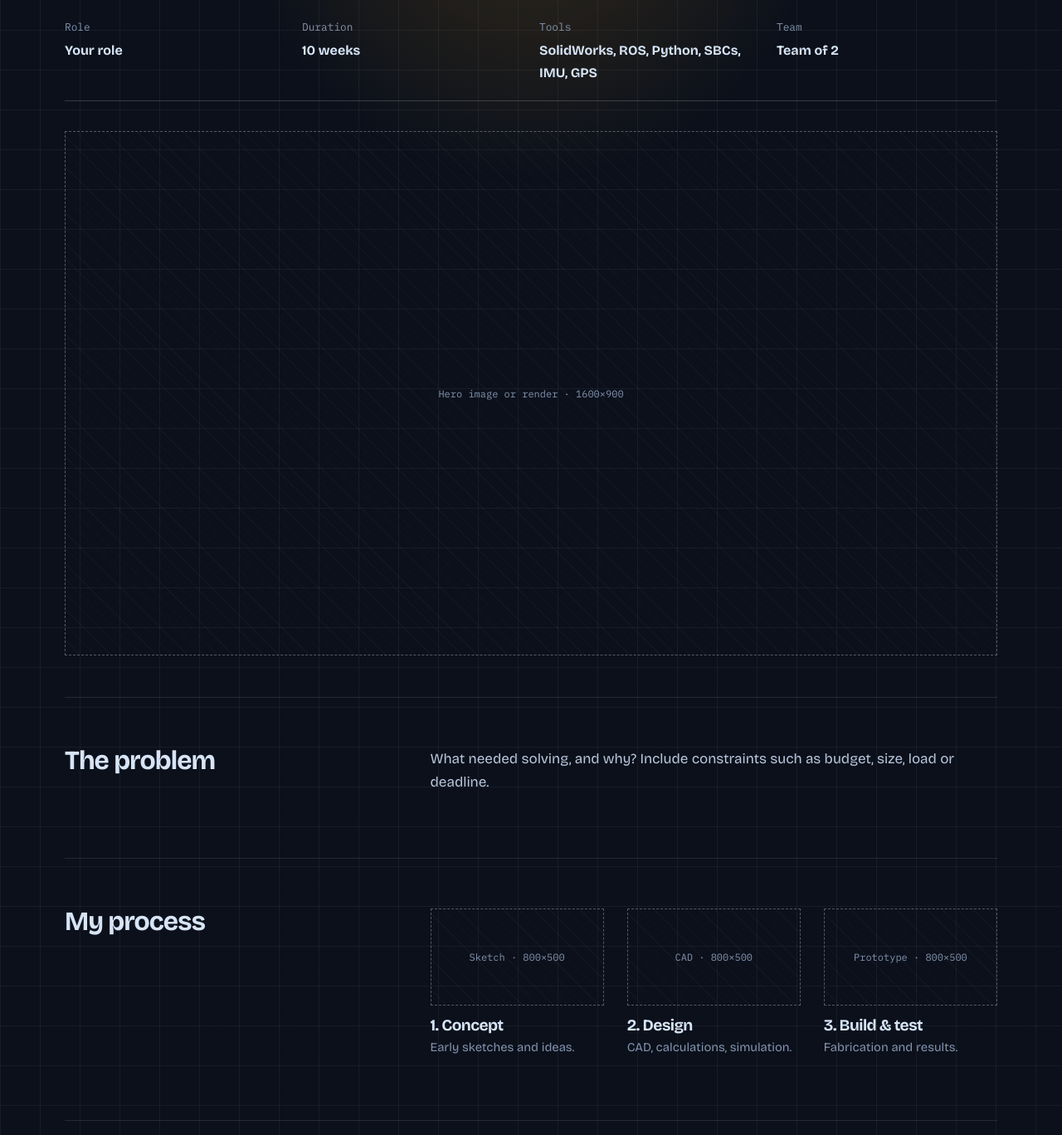
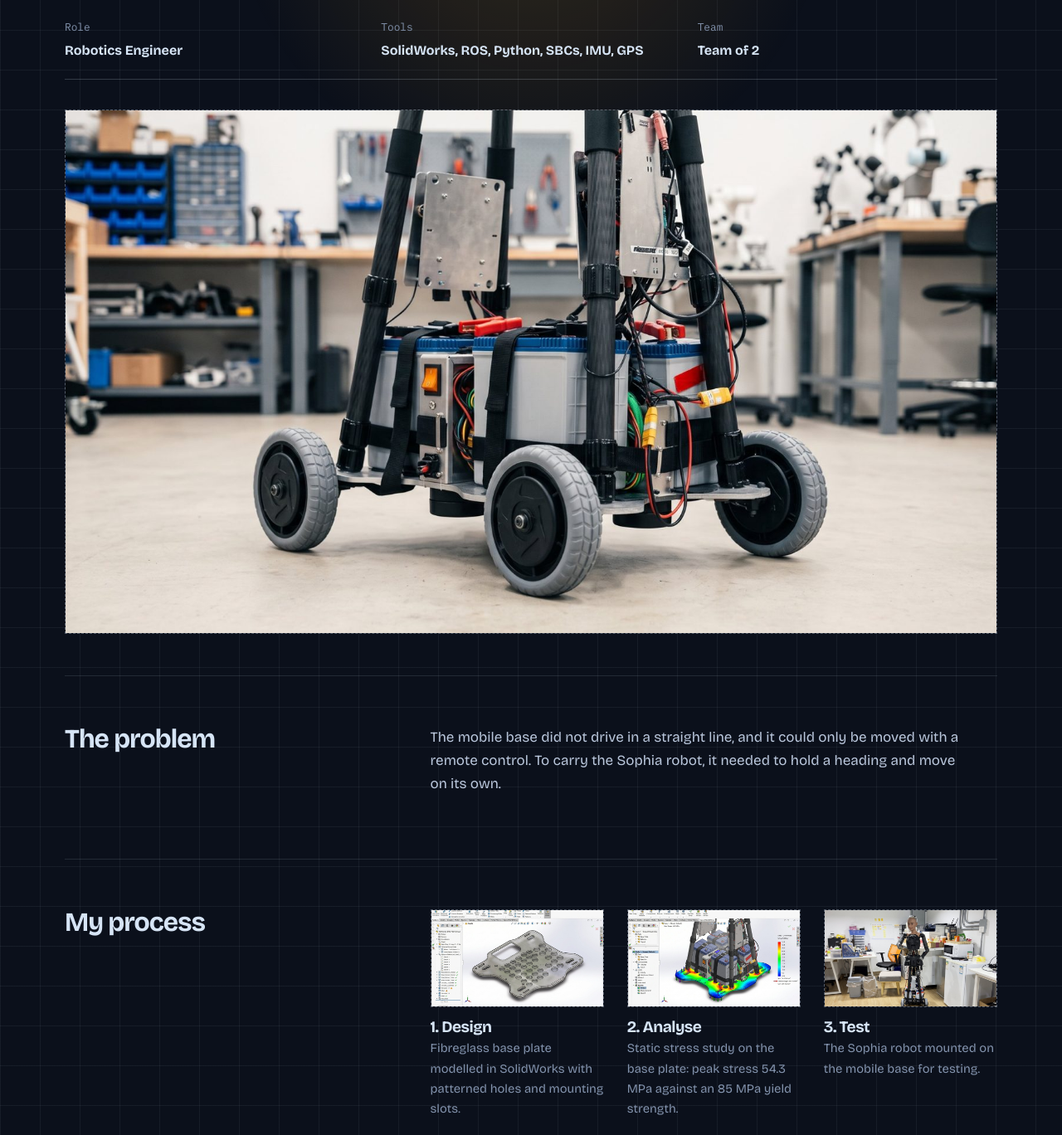
Before and after one commit to veershah0104/Engineering-Portfolio, a plain HTML site: page project-1.html in a window 1280 px wide. Shown: the part 540-1908 px from the top of the page at 83% size. Drawn offline with nearby package versions, Linux system fonts and the light colour scheme.

Commit message:
Add files via upload

```diff
--- a/css/style.css
+++ b/css/style.css
@@ -77,3 +77,5 @@ footer{padding:36px 28px;text-align:center;border-top:1px solid rgba(214,228,245
 :focus-visible{outline:2px solid var(--acc);outline-offset:4px}
 @media(max-width:820px){.about,.blk,.cards,.skills,.steps,.gal{grid-template-columns:1fr}.meta{grid-template-columns:1fr 1fr}.likes{grid-template-columns:1fr}.nav ul{display:none}#cur{display:none}}
 @media(prefers-reduced-motion:reduce){*{animation:none!important;transition:none!important}.rv,.hero h1 span{opacity:1;transform:none}}
+.ph.fit{aspect-ratio:auto;display:block}.ph.fit img{position:static;height:auto;display:block}
+.blk ul{padding-left:20px;color:#b9c6db;max-width:640px}.blk li{margin-bottom:10px}
--- a/project-1.html
+++ b/project-1.html
@@ -3,17 +3,16 @@
 <main>
 <section class="p-hero"><div class="wrap"><p class="mono">Project 1 of 4</p>
 <h1>Sophia Robot Autonomous Mobile Base</h1><p style="max-width:620px;color:#b9c6db;font-size:1.2rem">An autonomous mobile base for the Sophia robot, built as a team of two.</p>
-<div class="meta"><div><span class="mono">Role</span><b>Your role</b></div><div><span class="mono">Duration</span><b>10 weeks</b></div><div><span class="mono">Tools</span><b>SolidWorks, ROS, Python, SBCs, IMU, GPS</b></div><div><span class="mono">Team</span><b>Team of 2</b></div></div>
-<figure class="ph rv" data-label="Hero image or render · 1600×900"><!-- <img src="assets/p1-hero.jpg" alt="Describe image"> --></figure></div></section>
+<div class="meta" style="grid-template-columns:repeat(3,1fr)"><div><span class="mono">Role</span><b>Robotics Engineer</b></div><div><span class="mono">Tools</span><b>SolidWorks, ROS, Python, SBCs, IMU, GPS</b></div><div><span class="mono">Team</span><b>Team of 2</b></div></div>
+<figure class="ph rv"><img src="assets/p1-hero.jpg" alt="Sophia robot mobile base with four wheels, batteries and carbon fibre tripod legs" ></figure></div></section>
 
 <section class="wrap">
-<div class="blk rv"><h2>The problem</h2><div><p>What needed solving, and why? Include constraints such as budget, size, load or deadline.</p></div></div>
-<div class="blk rv"><h2>My process</h2><div class="steps">
-<div><figure class="ph" data-label="Sketch · 800×500"></figure><h3>1. Concept</h3><p>Early sketches and ideas.</p></div>
-<div><figure class="ph" data-label="CAD · 800×500"></figure><h3>2. Design</h3><p>CAD, calculations, simulation.</p></div>
-<div><figure class="ph" data-label="Prototype · 800×500"></figure><h3>3. Build &amp; test</h3><p>Fabrication and results.</p></div></div></div>
-<div class="blk rv"><h2>Gallery</h2><div class="gal"><figure class="ph" data-label="Large image · 1200×900"></figure><figure class="ph" data-label="Detail · 800×500"></figure><figure class="ph" data-label="Detail · 800×500"></figure></div></div>
-<div class="blk rv"><h2>Results</h2><div><div class="res"><div><b>00%</b><span class="mono">key metric</span></div><div><b>0.0x</b><span class="mono">key metric</span></div><div><b>$00</b><span class="mono">key metric</span></div></div><p style="margin-top:24px">What worked, what failed, and what you would change next time.</p></div></div>
+<div class="blk rv"><h2>The problem</h2><div><p>The mobile base did not drive in a straight line, and it could only be moved with a remote control. To carry the Sophia robot, it needed to hold a heading and move on its own.</p></div></div>
+<div class="blk rv"><h2>My process</h2><div class="steps"><div><figure class="ph"><img src="assets/p1-cad.jpg" alt="SolidWorks model of the fiberglass base plate" loading="lazy"></figure><h3>1. Design</h3><p>Fibreglass base plate modelled in SolidWorks with patterned holes and mounting slots.</p></div><div><figure class="ph"><img src="assets/p1-fea.jpg" alt="SolidWorks Simulation stress plot on the base plate" loading="lazy"></figure><h3>2. Analyse</h3><p>Static stress study on the base plate: peak stress 54.3 MPa against an 85 MPa yield strength.</p></div><div><figure class="ph"><img src="assets/p1-testing.jpg" alt="Sophia robot standing on the mobile base during testing" loading="lazy"></figure><h3>3. Test</h3><p>The Sophia robot mounted on the mobile base for testing.</p></div></div></div>
+<div class="blk rv"><h2>Electronics &amp; wiring</h2><div><figure class="ph fit"><img src="assets/p1-wiring.jpg" alt="Mobile base on the workbench with controller, wiring, camera and wheels" loading="lazy"></figure><p style="margin-top:16px">The base on the bench with the controller, wiring, camera and wheels connected for testing.</p></div></div>
+<div class="blk rv"><h2>What failed</h2><div><ul><li>I looked for the fault in the ESC code, but no RPM setting I changed fixed the drift.</li><li>I then chased lag in the skateboard wheels, which I believed was the cause. It wasn't.</li><li>I also tried running the base from a flight controller with GPS, which did not solve it either.</li></ul></div></div>
+<div class="blk rv"><h2>What worked</h2><div><p>I stopped patching and redesigned the whole base. The bottom board became strengthened fibreglass. An SBC now sits between the remote and the motor controllers as the brain, instead of driving the ESCs directly. A RealSense camera (with its built-in IMU) provides depth vision, and a LiDAR sensor maps the room. Fusing these sensors turned the base into an autonomous platform.</p></div></div>
+<div class="blk rv"><h2>Results</h2><div><div class="res"><div><b>48° → 1°</b><span class="mono">heading drift over a 20 m path</span></div><div><b>46%</b><span class="mono">weight reduction at a similar strength profile</span></div></div></div></div>
 </section>
 <a class="next" href="project-2.html"><span class="mono">Next</span><h2>Formula Student Car Parts and Assembly</h2></a>
 </main><footer id="foot"></footer></body></html>
```
Also changed, not shown: index.html (+1 -1 lines), assets/p1-cad.jpg (added), assets/p1-fea.jpg (added), assets/p1-hero.jpg (added), assets/p1-testing.jpg (added), assets/p1-wiring.jpg (added), assets/portrait.jpg.
